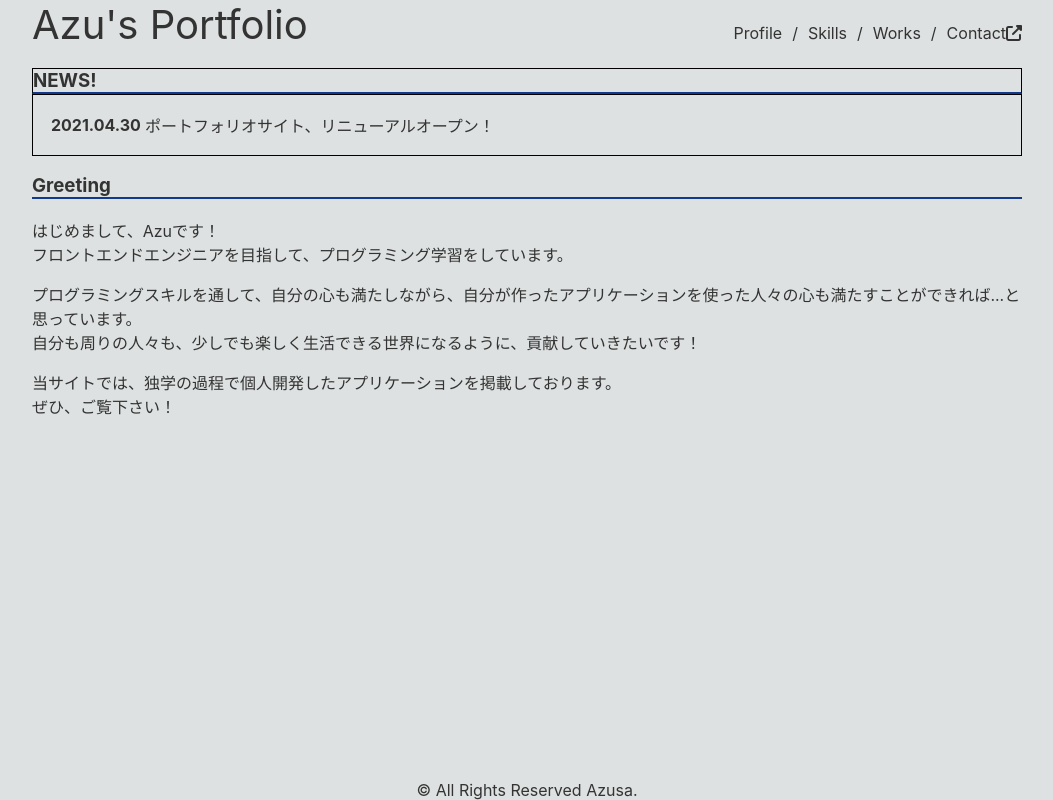
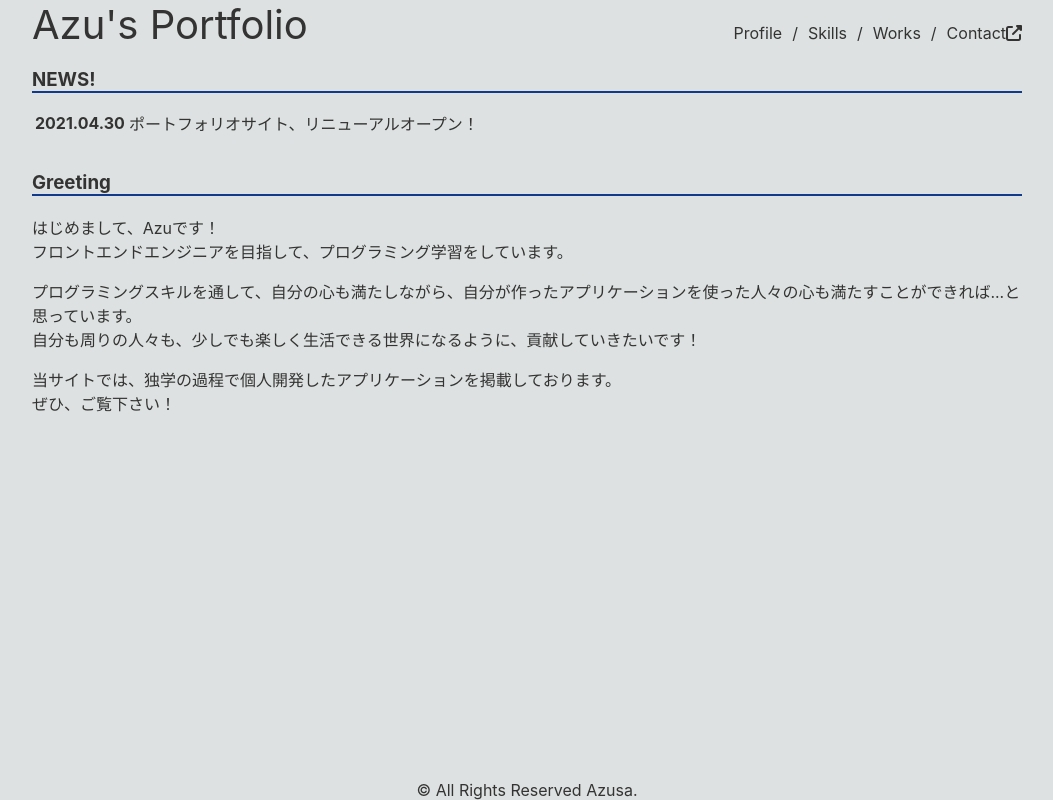
Before and after one commit to azufb/renewal-portfolio, a React (Create React App) app: page / in a window 1280 px wide. Shown: the whole page, without its empty margins (113-1166 px from the left). Built offline with nearby package versions, Linux system fonts and the light colour scheme.

Commit message:
ニュースをボックス形式ではなく、テキスト形式に戻す

```diff
--- a/src/App.css
+++ b/src/App.css
@@ -52,18 +52,12 @@ a {
 }
 
 .newsTitle {
-  border-top: 1px solid black;
-  border-left: 1px solid black;
-  border-right: 1px solid black;
   margin-bottom: 0px;
 }
 
-.newsBox {
-  border: 1px solid black;
-}
 
 .newsBox table {
-  padding: 15px;
+  padding: 15px 0;
 }
 
 /* 経歴年表 */
```
